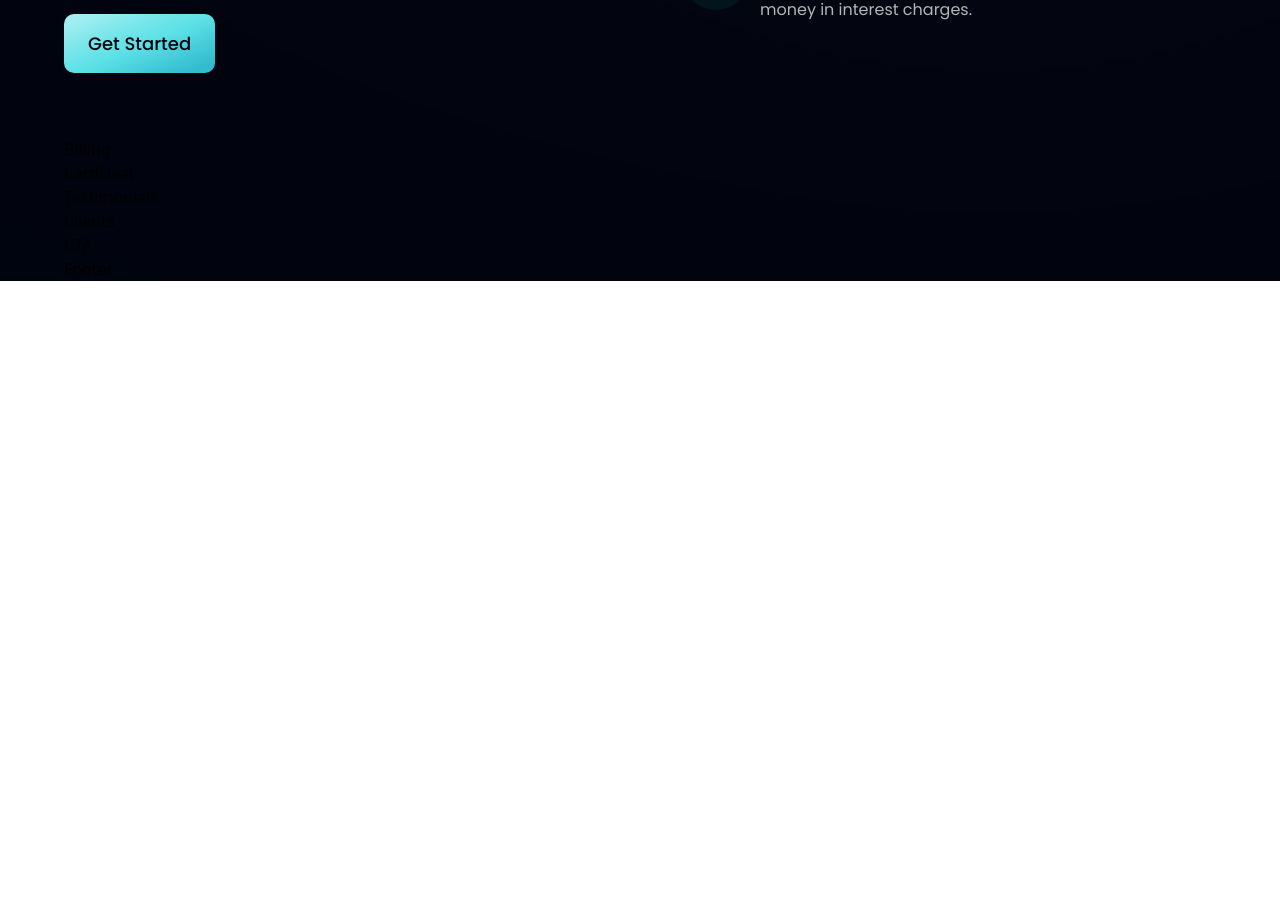
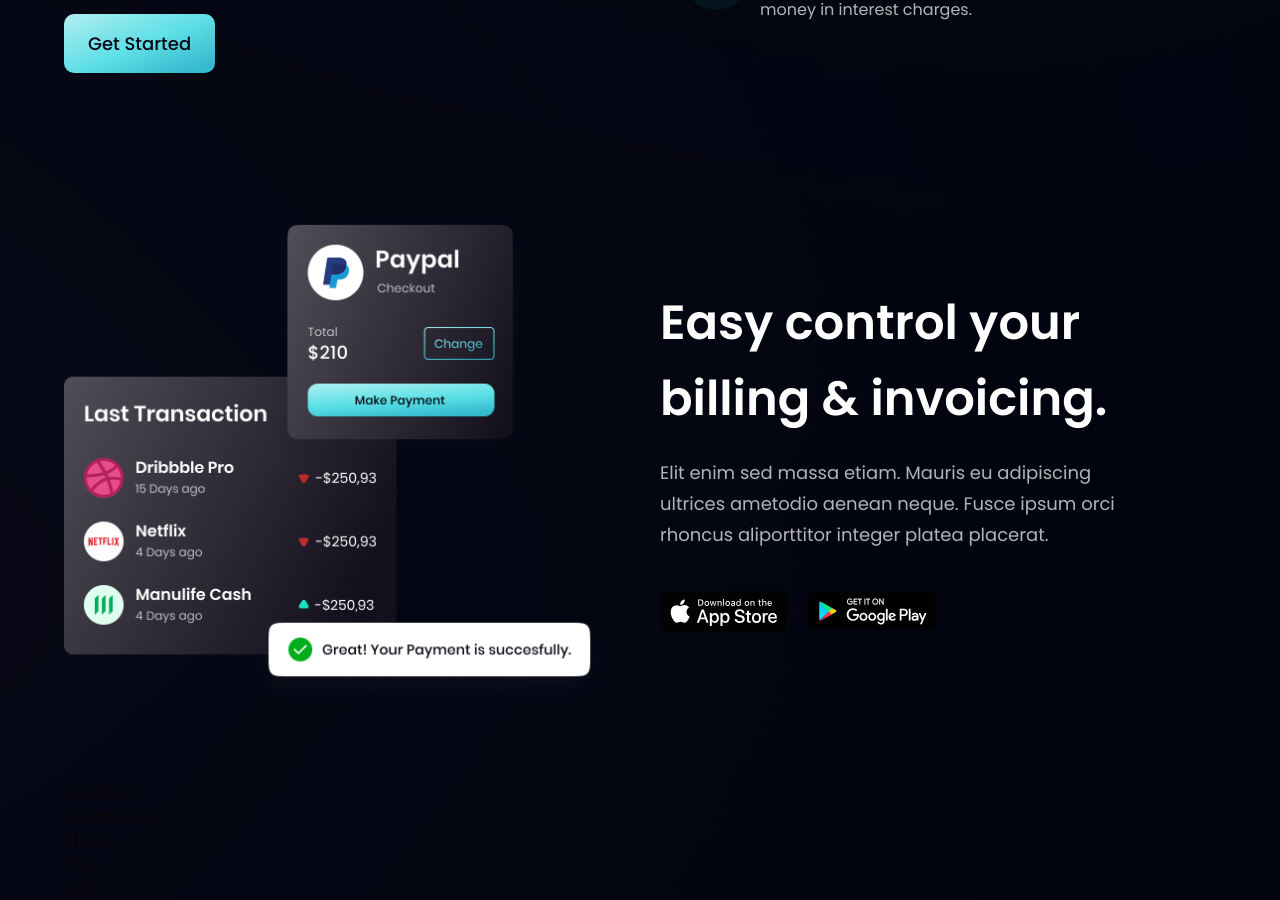
Before and after one commit to tugrankenger/react-responsive-website-with-tailwind, a React (Vite) app: page / in a window 1280 px wide. Shown: the part 1409-2309 px from the top of the page. Before the commit the page ends 1690 px from the top, so only its background shows below. Built offline with nearby package versions, Linux system fonts and the light colour scheme.

Commit message:
complete bill section

```diff
--- a/src/components/Billing.jsx
+++ b/src/components/Billing.jsx
@@ -1,9 +1,29 @@
-import React from 'react'
+import {apple, bill, google} from '../assets'
+import styles, {layout} from '../style'
 
-const Billing = () => {
-  return (
-    <div>Billing</div>
+const Billing = () =>
+  (
+    <section id='product' className={layout.sectionReverse}>
+      <div className={layout.sectionImgReverse}>
+        <img src={bill} alt="billing" className='w-[100%] h-[100%] relative z-[5]'/>
+        <div className='absolute z-[3] -left-1/2 top-0 w-[50%] h-[50%] rounded-full white__gradient'/>
+        <div className='absolute z-[0] w-[50%] h-[50%] -left-1/2 bottom-0 rounded-full pink__gradient'/>
+      </div>
+      <div className={layout.sectionInfo}>
+        <h2 className={styles.heading2}>
+          Easy control your <br className='sm:block hidden' /> billing & invoicing.
+        </h2>
+        <p className={`${styles.paragraph} max-w-[470px] mt-5`}>
+          Elit enim sed massa etiam. Mauris eu adipiscing ultrices ametodio
+          aenean neque. Fusce ipsum orci rhoncus aliporttitor integer platea
+          placerat.
+        </p>
+        <div className='flex flex-row flex-wrap sm:mt-10 mt-6'>
+          <img src={apple} alt="apple"  className='w-[128px] h-[42px] object-contain mr-5 cursor-pointer'/>
+          <img src={google} alt="google" className='w-[128px] h-[42px] object-contain cursor-pointer'/>
+        </div>
+      </div>
+    </section>
   )
-}
 
 export default Billing
```
